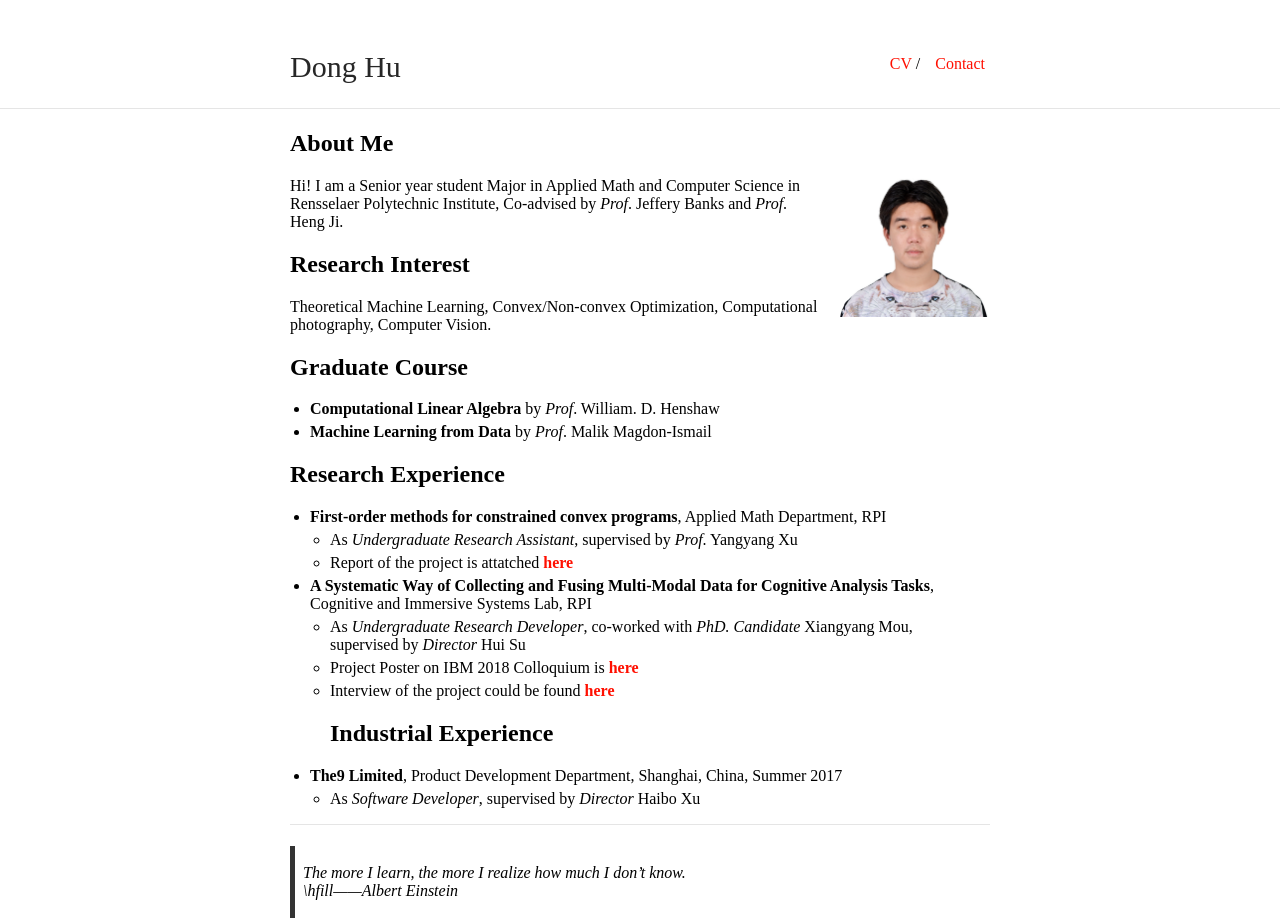
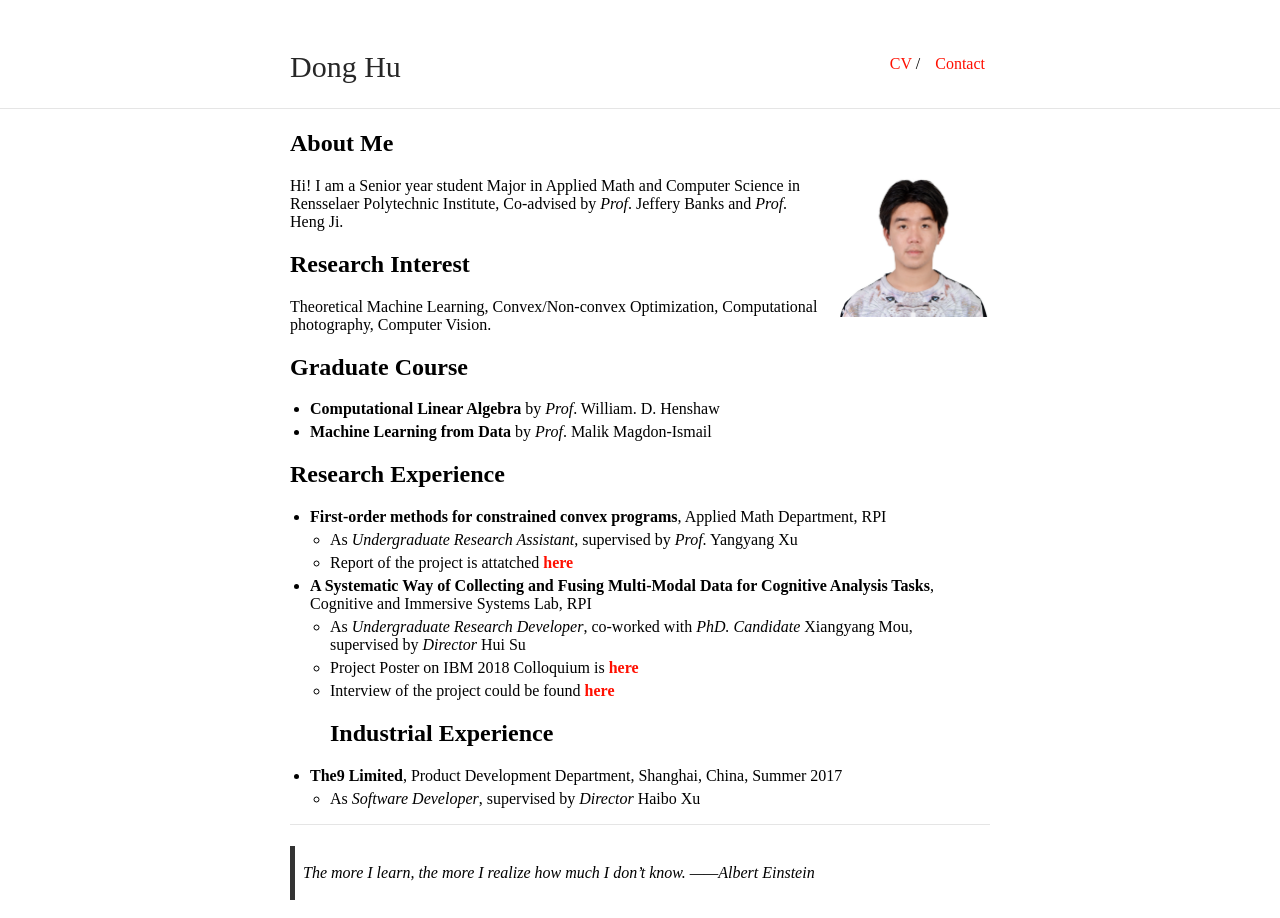
Before and after one commit to jurohd/jurohd.github.io, a Jekyll site: the page built from index.md, in a window 1280 px wide. Built offline with Jekyll 4.4.1, drawn with Linux system fonts in a browser that asks for light colours; our own code applies the rules of GitHub Pages for plain Markdown files.

Commit message:
Update index.md

```diff
--- a/index.md
+++ b/index.md
@@ -34,5 +34,4 @@ Theoretical Machine Learning, Convex/Non-convex Optimization, Computational phot
 
 ---
 
-> The more I learn, the more I realize how much I don't know. \\
->                                                \hfill------Albert Einstein
+> The more I learn, the more I realize how much I don't know. ------Albert Einstein
```
